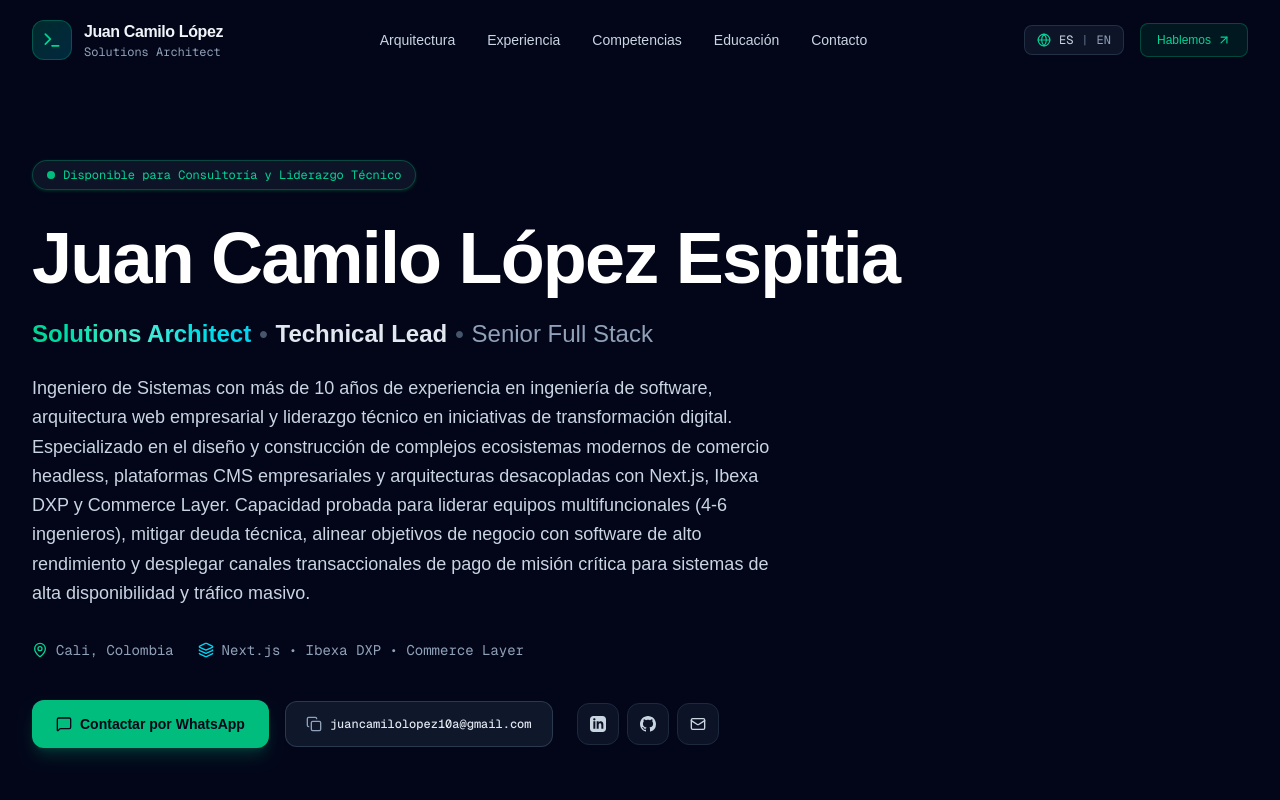
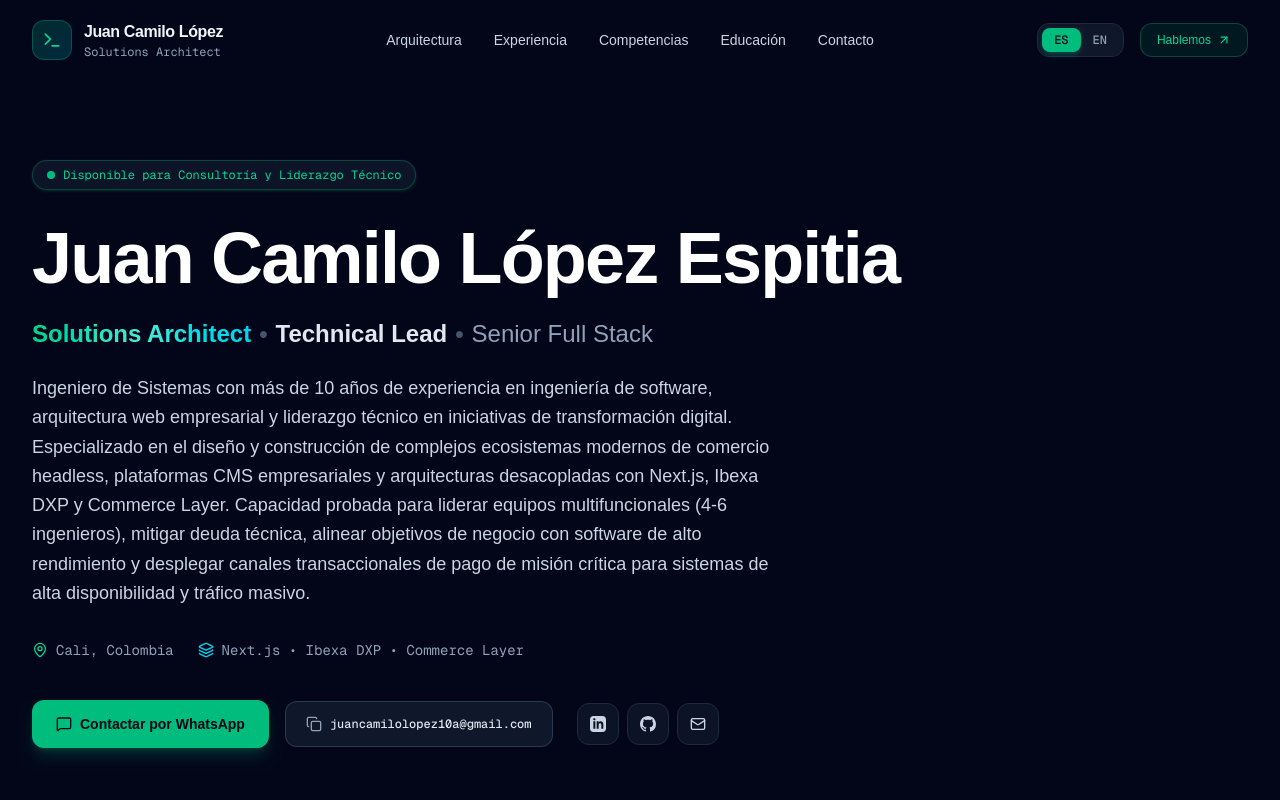
Before and after one commit to jc9218/Portafolio, a Next.js app: page / in a window 1280 px wide. Shown: the top 800 px of the page. Built offline with nearby package versions, Linux system fonts and the light colour scheme.

Commit message:
feat: english README and enhanced segmented bilingual language switcher

```diff
--- a/src/components/Navbar.tsx
+++ b/src/components/Navbar.tsx
@@ -2,11 +2,10 @@
 
 import React, { useState, useEffect } from "react";
 import { useLanguage } from "@/context/LanguageContext";
-import { PORTFOLIO_DATA } from "@/data/portfolio";
 import { Menu, X, Globe, Terminal, ArrowUpRight } from "lucide-react";
 
 export default function Navbar() {
-  const { language, toggleLanguage } = useLanguage();
+  const { language, setLanguage } = useLanguage();
   const [scrolled, setScrolled] = useState(false);
   const [mobileMenuOpen, setMobileMenuOpen] = useState(false);
 
@@ -65,39 +64,68 @@ export default function Navbar() {
 
         {/* Actions */}
         <div className="hidden md:flex items-center gap-4">
-          {/* Language Toggle */}
+          {/* Segmented Language Switcher (ES / EN) */}
+          <div className="flex items-center p-1 rounded-xl bg-slate-900 border border-slate-800 shadow-inner">
             <button
-            onClick={toggleLanguage}
-            className="flex items-center gap-2 px-3 py-1.5 rounded-lg bg-slate-900/90 border border-slate-700/60 text-slate-300 hover:text-white hover:border-slate-600 transition-all text-xs font-mono"
-            aria-label="Switch language"
+              onClick={() => setLanguage("es")}
+              aria-label="Cambiar idioma a Español"
+              className={`px-3 py-1 rounded-lg text-xs font-mono font-medium transition-all ${
+                language === "es"
+                  ? "bg-emerald-500 text-slate-950 font-bold shadow-md shadow-emerald-500/20"
+                  : "text-slate-400 hover:text-white"
+              }`}
             >
-            <Globe className="w-3.5 h-3.5 text-emerald-400" />
-            <span className="uppercase">{language}</span>
-            <span className="text-slate-500">|</span>
-            <span className="text-slate-400 hover:text-emerald-300">
-              {language === "es" ? "EN" : "ES"}
-            </span>
+              ES
             </button>
+            <button
+              onClick={() => setLanguage("en")}
+              aria-label="Switch language to English"
+              className={`px-3 py-1 rounded-lg text-xs font-mono font-medium transition-all ${
+                language === "en"
+                  ? "bg-emerald-500 text-slate-950 font-bold shadow-md shadow-emerald-500/20"
+                  : "text-slate-400 hover:text-white"
+              }`}
+            >
+              EN
+            </button>
+          </div>
 
-          {/* Contact Button */}
+          {/* Contact CTA Button */}
           <a
             href="#contact"
-            className="flex items-center gap-1.5 px-4 py-2 rounded-lg bg-emerald-500/10 hover:bg-emerald-500/20 border border-emerald-500/30 text-emerald-400 hover:border-emerald-500/60 transition-all text-xs font-medium"
+            className="flex items-center gap-1.5 px-4 py-2 rounded-xl bg-emerald-500/10 hover:bg-emerald-500/20 border border-emerald-500/30 text-emerald-400 hover:border-emerald-500/60 transition-all text-xs font-medium"
           >
             <span>{language === "es" ? "Hablemos" : "Let's Connect"}</span>
             <ArrowUpRight className="w-3.5 h-3.5" />
           </a>
         </div>
 
-        {/* Mobile menu button */}
+        {/* Mobile Nav Header */}
         <div className="flex md:hidden items-center gap-3">
+          {/* Mobile Language Switcher */}
+          <div className="flex items-center p-0.5 rounded-lg bg-slate-900 border border-slate-800">
             <button
-            onClick={toggleLanguage}
-            className="flex items-center gap-1.5 px-2.5 py-1 rounded-md bg-slate-900 border border-slate-800 text-slate-300 text-xs font-mono"
+              onClick={() => setLanguage("es")}
+              className={`px-2 py-1 rounded text-xs font-mono font-medium ${
+                language === "es"
+                  ? "bg-emerald-500 text-slate-950 font-bold"
+                  : "text-slate-400 hover:text-white"
+              }`}
             >
-            <Globe className="w-3 h-3 text-emerald-400" />
-            <span className="uppercase">{language}</span>
+              ES
             </button>
+            <button
+              onClick={() => setLanguage("en")}
+              className={`px-2 py-1 rounded text-xs font-mono font-medium ${
+                language === "en"
+                  ? "bg-emerald-500 text-slate-950 font-bold"
+                  : "text-slate-400 hover:text-white"
+              }`}
+            >
+              EN
+            </button>
+          </div>
+
           <button
             onClick={() => setMobileMenuOpen(!mobileMenuOpen)}
             className="p-2 rounded-lg bg-slate-900 border border-slate-800 text-slate-300 hover:text-white"
```
Also changed, not shown: 1 other file (tests, documents, lock files or other folders). Lines whose indentation alone changed are shown as unchanged.
